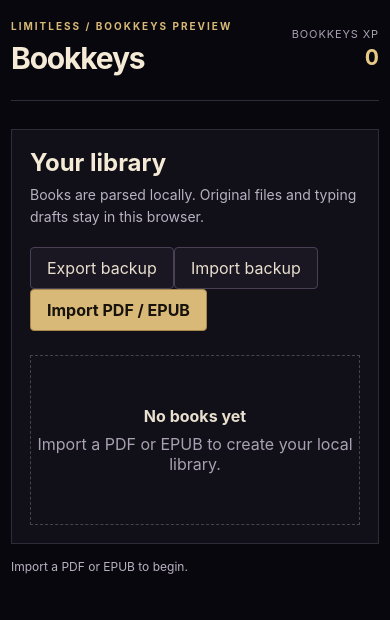
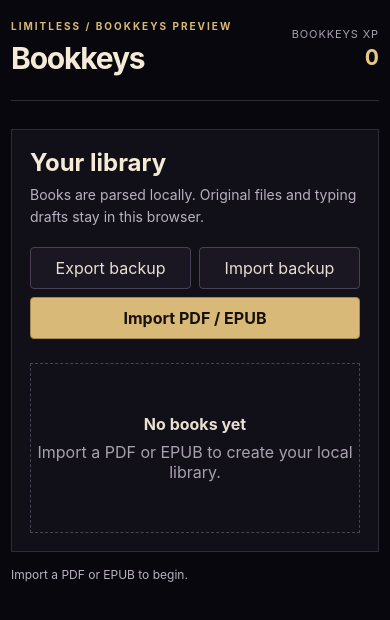
Before and after one commit to guiltythreee/Limitless, a Next.js app in the folder tools/typing-next-source/: page /tools/typing-next-preview/ in a window 390 px wide. Shown: the top 620 px of the page. Built offline with nearby package versions, Linux system fonts and the light colour scheme.

Commit message:
Style Bookkeys backup and import actions

```diff
--- a/tools/typing-next-source/src/app/globals.css
+++ b/tools/typing-next-source/src/app/globals.css
@@ -75,3 +75,9 @@ button:disabled { cursor: not-allowed; opacity: .42; }
 
 .bk-progress-track { height: 4px; margin: -2px 0 16px; overflow: hidden; background: #302b38; }
 .bk-progress-track span { display: block; height: 100%; background: #d8b978; transition: width .18s ease; }
+
+.bk-library-actions { display: flex; flex-wrap: wrap; justify-content: flex-end; gap: 8px; }
+@media (max-width: 760px) {
+  .bk-library-actions { width: 100%; justify-content: stretch; }
+  .bk-library-actions button { flex: 1; }
+}
```
